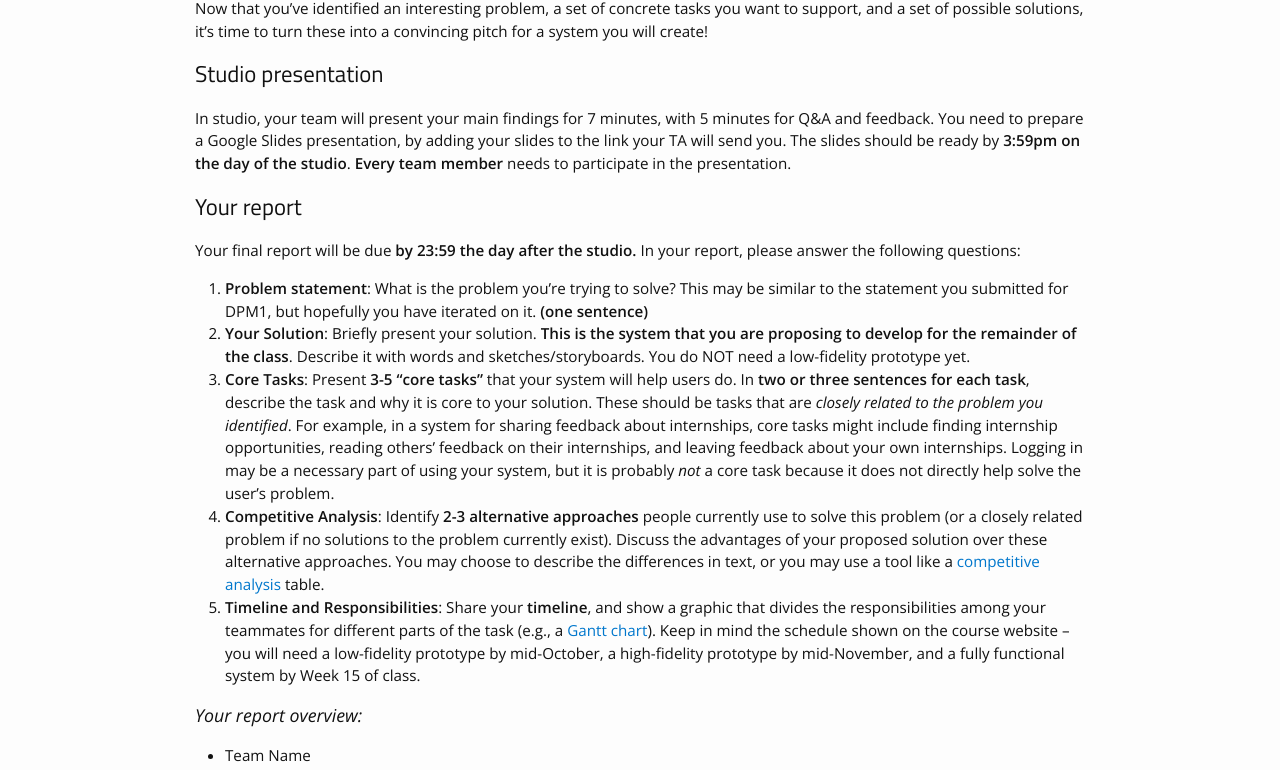
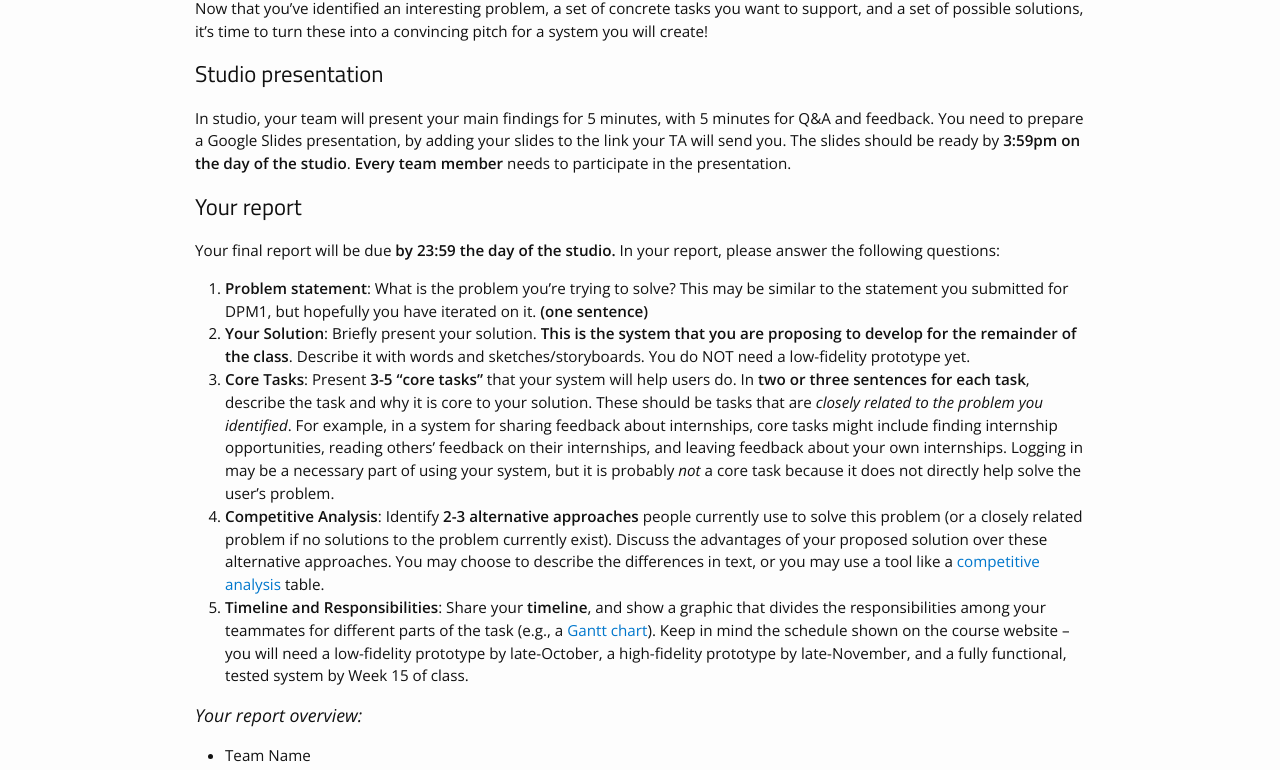
Before and after one commit to cstl-kaist/cs473-2025-fall, a Jekyll site: the page built from _projects/02_DPM2.md, in a window 1280 px wide and 1400 px high. Shown: the part 368-1138 px from the top of the window. Built offline with Jekyll 4.4.1, drawn with Linux system fonts in a browser that asks for light colours; nearby versions of some CDN libraries; some of the changed text lies outside the part shown.

Commit message:
DPM2 description

```diff
--- a/_projects/02_DPM2.md
+++ b/_projects/02_DPM2.md
@@ -16,15 +16,15 @@ hide_from_announcements: true
 Now that you've identified an interesting problem, a set of concrete tasks you want to support, and a set of possible solutions, it's time to turn these into a convincing pitch for a system you will create!
 
 ## Studio presentation
-In studio, your team will present your main findings for 7 minutes, with 5 minutes for Q&A and feedback. You need to prepare a Google Slides presentation, by adding your slides to the link your TA will send you. The slides should be ready by **3:59pm on the day of the studio**. **Every team member** needs to participate in the presentation.
+In studio, your team will present your main findings for 5 minutes, with 5 minutes for Q&A and feedback. You need to prepare a Google Slides presentation, by adding your slides to the link your TA will send you. The slides should be ready by **3:59pm on the day of the studio**. **Every team member** needs to participate in the presentation.
 
 ## Your report
-Your final report will be due **by 23:59 the day after the studio.** In your report, please answer the following questions:
+Your final report will be due **by 23:59 the day of the studio.** In your report, please answer the following questions:
 1. **Problem statement**: What is the problem you're trying to solve? This may be similar to the statement you submitted for DPM1, but hopefully you have iterated on it. **(one sentence)**
 2. **Your Solution**: Briefly present your solution. **This is the system that you are proposing to develop for the remainder of the class**. Describe it with words and sketches/storyboards. You do NOT need a low-fidelity prototype yet.
 3. **Core Tasks**: Present **3-5 "core tasks"** that your system will help users do. In **two or three sentences for each task**, describe the task and why it is core to your solution. These should be tasks that are *closely related to the problem you identified*. For example, in a system for sharing feedback about internships, core tasks might include finding internship opportunities, reading others' feedback on their internships, and leaving feedback about your own internships. Logging in may be a necessary part of using your system, but it is probably *not* a core task because it does not directly help solve the user's problem.
 4. **Competitive Analysis**: Identify **2-3 alternative approaches** people currently use to solve this problem (or a closely related problem if no solutions to the problem currently exist). Discuss the advantages of your proposed solution over these alternative approaches. You may choose to describe the differences in text, or you may use a tool like a [competitive analysis](https://www.smartsheet.com/free-competitor-analysis-template) table.
-5. **Timeline and Responsibilities**: Share your **timeline**, and show a graphic that divides the responsibilities among your teammates for different parts of the task (e.g., a [Gantt chart](https://www.canva.com/online-whiteboard/gantt-chart/)). Keep in mind the schedule shown on the course website -- you will need a low-fidelity prototype by mid-October, a high-fidelity prototype by mid-November, and a fully functional system by Week 15 of class.
+5. **Timeline and Responsibilities**: Share your **timeline**, and show a graphic that divides the responsibilities among your teammates for different parts of the task (e.g., a [Gantt chart](https://www.canva.com/online-whiteboard/gantt-chart/)). Keep in mind the schedule shown on the course website -- you will need a low-fidelity prototype by late-October, a high-fidelity prototype by late-November, and a fully functional, tested system by Week 15 of class.
 
 ### Your report overview:
 - Team Name
```
Also changed, not shown: other parts of _projects/02_DPM2.md (+1 -1 lines).
